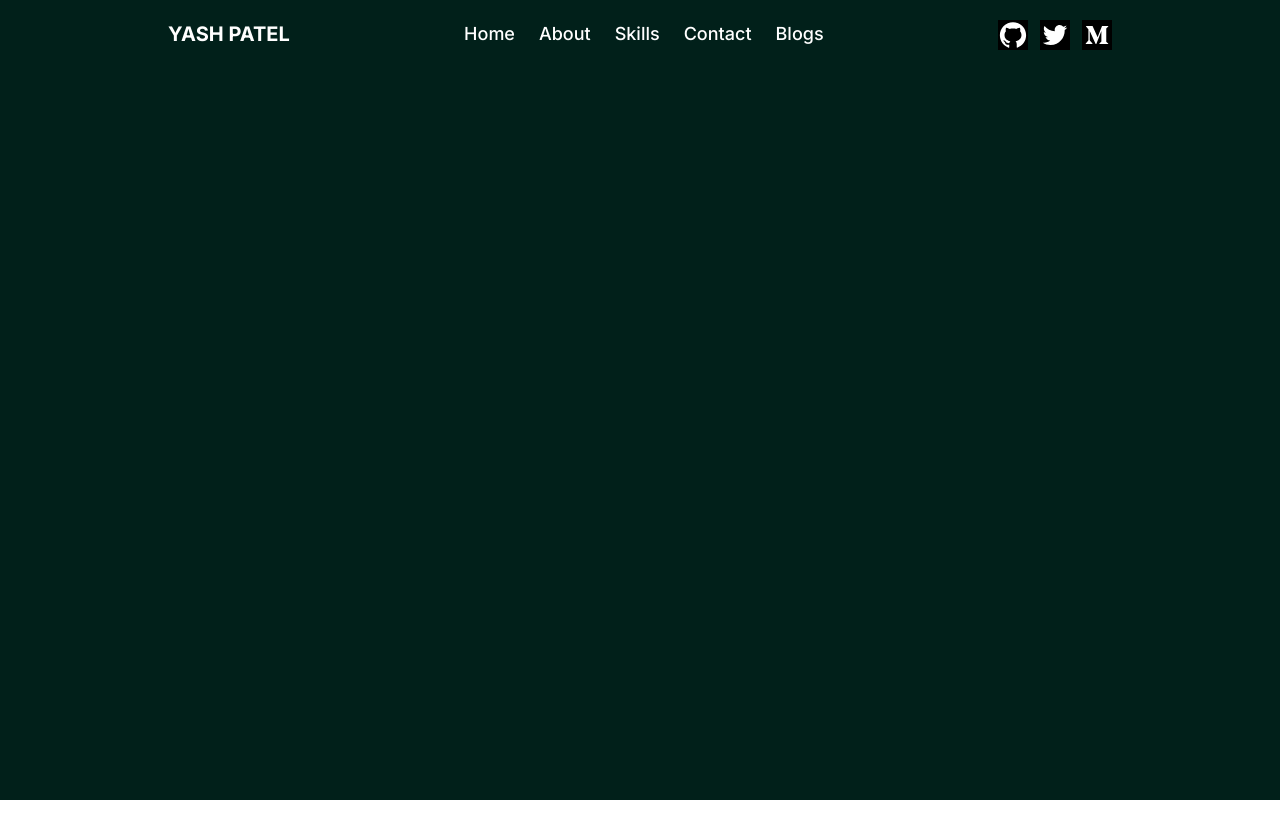
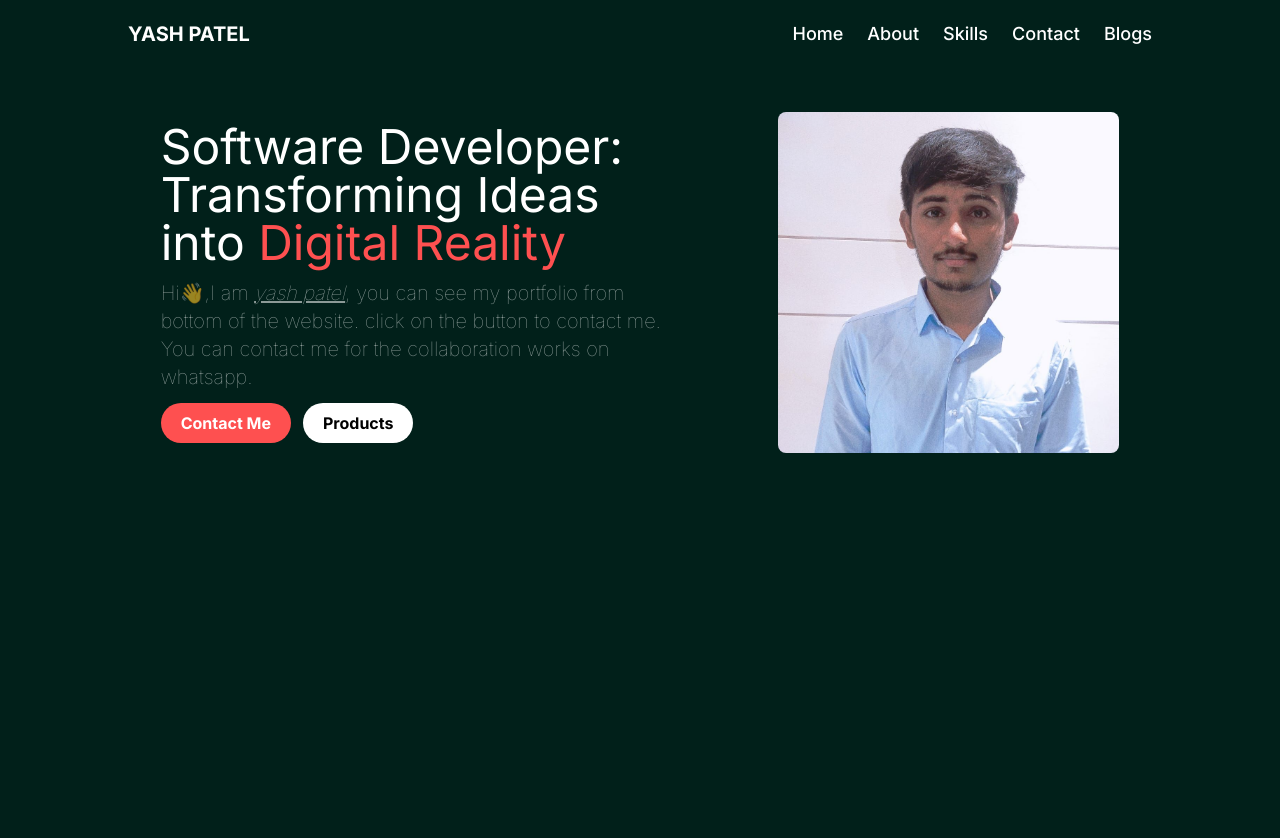
Before and after one commit to yashpatel21102002/ca_project, a Next.js app in the folder client/: page / in a window 1280 px wide. Shown: the top 838 px of the page. Before the commit the page ends 800 px from the top, so only its background shows below. Built offline with nearby package versions, Linux system fonts and the light colour scheme.

Commit message:
day2-dooing stuffs

```diff
--- a/client/src/app/page.tsx
+++ b/client/src/app/page.tsx
@@ -1,14 +1,16 @@
 "use client"
 import Navbar from "@/components/Navbar";
+import Profile from "@/components/Profile";
 
 export default function Home(){
   return(
     //outside screen // main screen
-    <div className="w-[100vw] h-[100vh] bg-dark-green flex justify-center">
+    <div className="w-[100vw] h-[200vh] bg-dark-green flex justify-center">
     {/* inner container */}
-      <div className="w-[80%] max-lg:w-[100%] h-[100vh] flex flex-col justify-start">
+      <div className="w-[80%] max-lg:w-[100%] h-[100vh] flex flex-col justify-start max-lg:px-1">
 
         <Navbar/>
+        <Profile/>
       </div>
     </div>
   )
--- a/client/src/components/Navbar.tsx
+++ b/client/src/components/Navbar.tsx
@@ -26,25 +26,19 @@ export default function Navbar(){
     return (
         <>
         <div className={`flex w-full justify-center items-start pt-5 ${isopen ? "bg-black":""}`}>
-            <div className={`flex w-full justify-between items-start px-10 text-white max-md:px-2` }>
+            <div className={`flex w-full justify-between items-start text-white max-md:px-2` }>
                 <div>
                     <h2 className="text-xl font-bold">YASH PATEL</h2>
                 </div>
                 <div className={styles.options}>
                     {
                         options.map((item)=>{
-                            return (<Link href={item.href} key={item.title} className="">{item.title}</Link>)
+                            return (<Link href={item.href} key={item.title} className="hover:text-light hover:animate-bounce">{item.title}</Link>)
                         })
                     }
 
                 </div>
-                <div className="max-lg:hidden flex text-3xl items-center gap-3 text-white">
-                    <Link href="" className="bg-black"><AiOutlineGithub/></Link>
-                    <Link href="" className="bg-black"><AiOutlineTwitter/></Link>
-                    <Link href="" className="bg-black"><AiOutlineMedium/></Link>
 
-
-                </div>
                 <div className="lg:hidden text-3xl text-white items-center flex  cursor-pointer">
                     {
                     isopen ? (
@@ -56,7 +50,7 @@ export default function Navbar(){
             </div>
 
         </div>
-        <div className="bg-light justify-center items-center text-white">
+        <div className="bg-black justify-center items-center text-white">
         {
             isopen && (
                 <div className="flex flex-col justify-center items-center py-8 gap-8 bg-black">
@@ -70,16 +64,7 @@ export default function Navbar(){
 
             )
         }
-        {
-            isopen && (
-        <div className=" flex text-3xl items-center gap-3 text-white">
-                    <Link href="" className="bg-black"><AiOutlineGithub/></Link>
-                    <Link href="" className="bg-black"><AiOutlineTwitter/></Link>
-                    <Link href="" className="bg-black"><AiOutlineMedium/></Link>
 
-
-        </div>)
-    }
     </div>
     </>
     )
--- /dev/null
+++ b/client/src/components/Profile.tsx
@@ -0,0 +1,22 @@
+
+import Image from "next/image"
+import Okay from '../../public/okay.png'
+export default function Profile(){
+    return (
+        <div className={`flex w-full pt-16 max-lg:pt-5 justify-between items-start text-white max-md:px-2 h-auto` }>
+            <div className="flex justify-around gap-10 items-center w-full h-full max-lg:flex-col">
+                <div className="flex flex-col gap-3 justify-center h-full basis-1/2 max-lg:order-2 " >
+                    <h1 className="text-5xl max-lg:text-3xl">Software Developer: Transforming Ideas into <span className="text-light"> Digital Reality</span></h1>
+                    <h3 className="text-xl opacity-60 font-thin">Hi👋,I am <span className="text-white animate-pulse underline italic"> yash patel</span>, you can see my portfolio from bottom of the website. click on the button to contact me. You can contact me for the collaboration works on whatsapp. </h3>
+                    <div className="flex gap-3 ">
+                        <button className="bg-light font-bold px-5 py-2 rounded-full cursor-pointer">Contact Me</button>
+                        <button className="bg-white px-5 py-2 rounded-full cursor-pointer text-black font-bold">Products</button>
+                    </div>
+                </div>
+                <div className="flex justify-center items-center basis-1/3 max-lg:order-1 ">
+                    <Image src={Okay} alt="okay" className="rounded-lg bg-light w-[350px] object-cover shadow-bottle-green"/>
+                </div>
+            </div>
+        </div>
+    )
+}
```
Also changed, not shown: client/public/okay.png (added).
